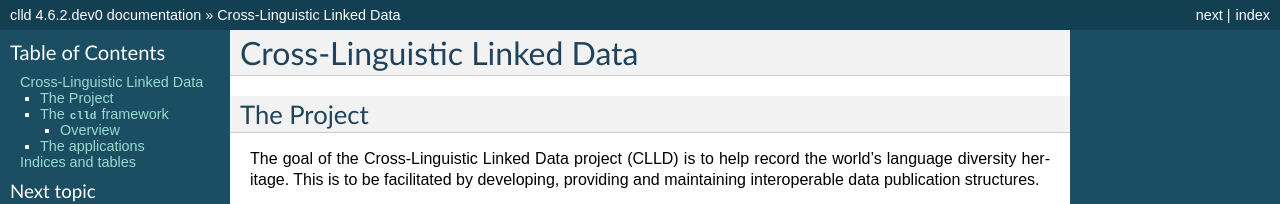
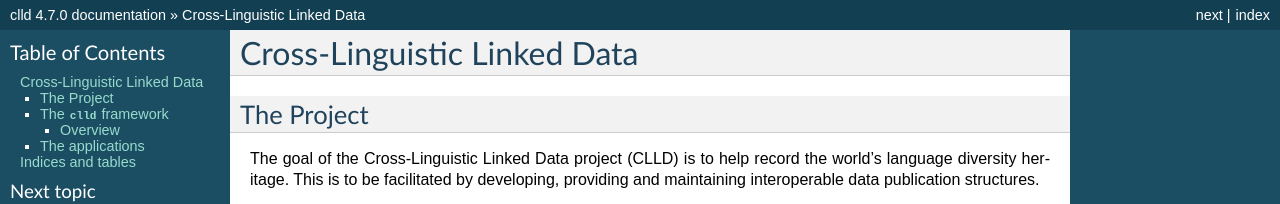
Before and after one commit to clld/clld, a Sphinx documentation site: the page built from docs/index.rst, in a window 1280 px wide and 900 px high. Shown: the top 204 px of the window. Built offline with Sphinx 7.4.7, drawn with Linux system fonts in a browser that asks for light colours; some of the changed text lies outside the part shown.

Commit message:
release 4.7.0

```diff
--- a/docs/conf.py
+++ b/docs/conf.py
@@ -51,10 +51,10 @@ copyright = u'Max Planck Society'
 # built documents.
 #
 # The full version, including alpha/beta/rc tags.
-release = '4.6.2.dev0'
+release = '4.7.0'
 
 # The short X.Y version.
-version = '4.6.2.dev0'
+version = '4.7.0'
 
 # The language for content autogenerated by Sphinx. Refer to documentation
 # for a list of supported languages.
--- a/setup.py
+++ b/setup.py
@@ -33,7 +33,7 @@ install_requires = [
 
 setup(
     name='clld',
-    version='4.6.2.dev0',
+    version='4.7.0',
     description=(
         'Python library supporting the development of cross-linguistic databases'),
     long_description=open('README.md').read(),
--- a/src/clld/__init__.py
+++ b/src/clld/__init__.py
@@ -5,7 +5,7 @@ from clld.db.models import common
 from clld import interfaces
 
 
-__version__ = "4.6.2.dev0"
+__version__ = "4.7.0"
 
 
 class Resource(namedtuple('Resource', 'name model interface with_index with_rdfdump')):
```
